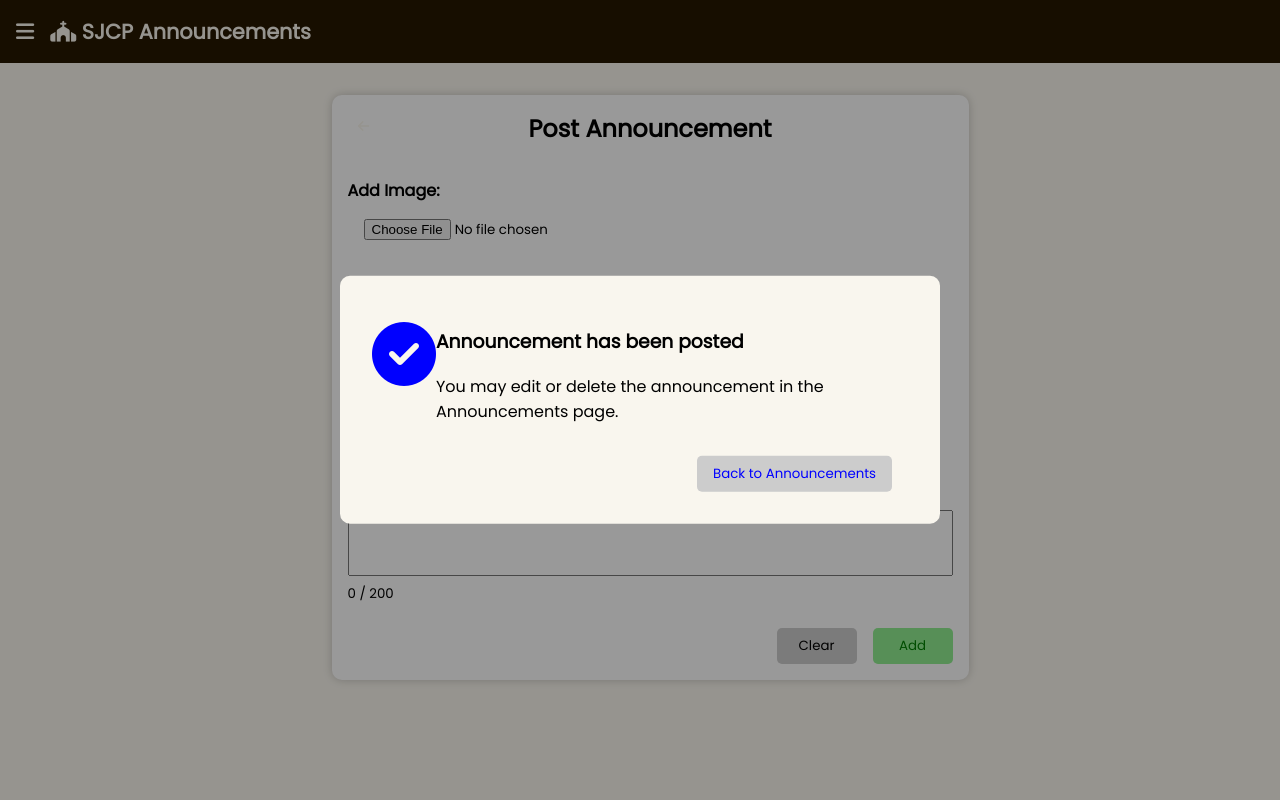
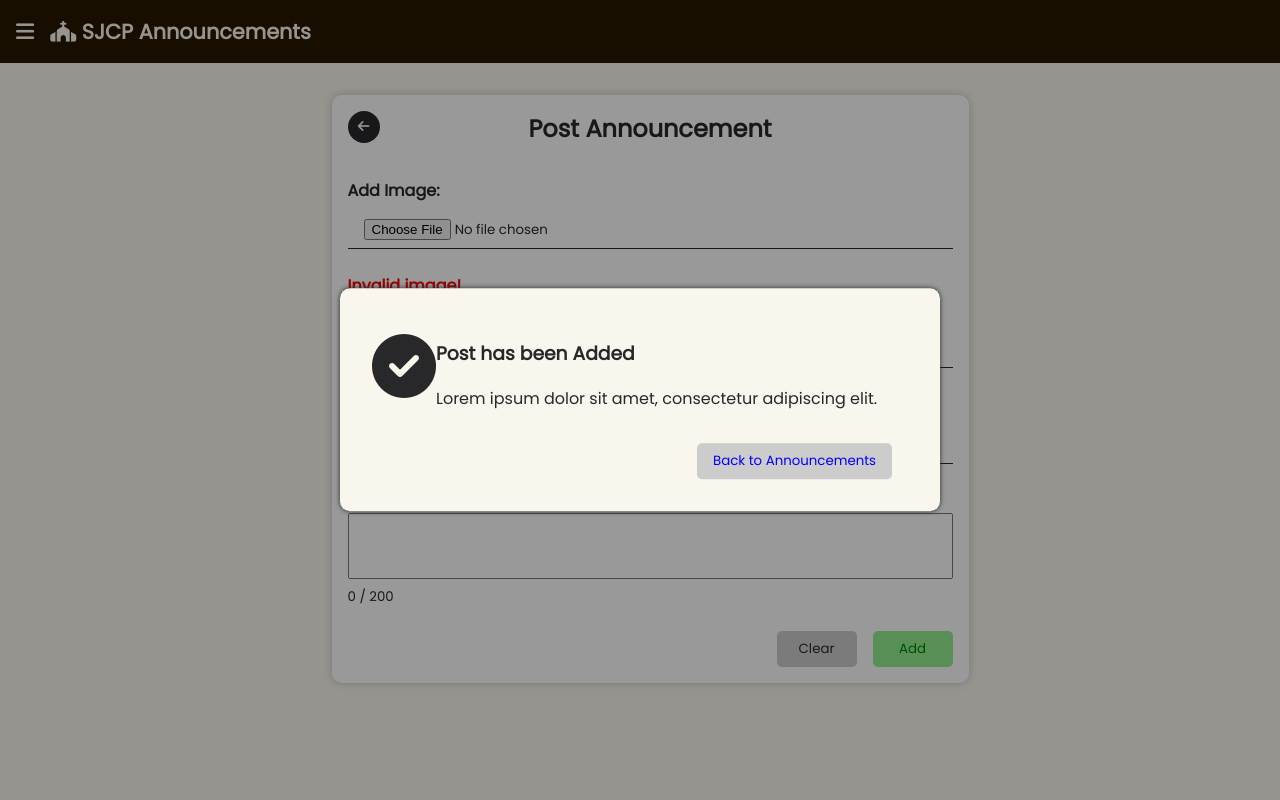
Before and after one commit to JephHodreal/SJCP, a PHP site: page /add_ANNOUNCEMENT.php in a window 1280 px wide. Run offline with PHP 8.4, Linux system fonts and the light colour scheme; a user stored in the database is signed in; some libraries are stand-ins or nearby versions.

Commit message:
announcement

```diff
--- a/add_ANNOUNCEMENT.php
+++ b/add_ANNOUNCEMENT.php
@@ -1,6 +1,7 @@
 <?php
 session_start();
 require 'dbconnect.php';
+
 ?>
 
 <!DOCTYPE html>
@@ -26,11 +27,11 @@
                 <i class="fa-solid fa-church"></i> SJCP
             </div>
             <div class="nav-items">
-                <div><i class="fa-solid fa-chart-line"></i>&nbspDashboard </div>
-                <div><i class="fa-solid fa-newspaper"></i>&nbspAnnouncements </div>
-                <div class="active-btn"><i class="fa-solid fa-file-pen"></i>&nbspRecords </div>
-                <div><i class="fa-solid fa-calendar-check"></i>&nbspAppointments </div>
-                <div><i class="fa-solid fa-arrow-right-from-bracket"></i>&nbspLog-out </div>
+                <div><i class="fa-solid fa-chart-line"></i>&nbspDashboard</div>
+                <div><i class="fa-solid fa-newspaper"></i>&nbspAnnouncements</div>
+                <div class="active-btn"><i class="fa-solid fa-file-pen"></i>&nbspRecords</div>
+                <div><i class="fa-solid fa-calendar-check"></i>&nbspAppointments</div>
+                <div><i class="fa-solid fa-arrow-right-from-bracket"></i>&nbspLog-out</div>
             </div>
         </div>
 
@@ -38,7 +39,7 @@
         <div class="main-content">
             <div class="record-heading">
                 <div class="internal-heading" onclick="openNav()" id="openNav"><i class="fa-solid fa-bars"></i></div>
-                <div class="internal-heading"><span id="sjcp"><i class="fa-solid fa-church"></i>&nbspSJCP </span> Announcements</div>
+                <div class="internal-heading"><span id="sjcp"><i class="fa-solid fa-church"></i>&nbspSJCP</span> Announcements</div>
             </div>
             <div class="form-wrapper">
                 <div class="form-card">
@@ -52,8 +53,8 @@
                                     <i class="fa-solid fa-circle-exclamation"></i>
                                 </div>
                                 <div class="headertext-box">
-                                    <h3>Are you sure you want to discard changes?</h3>
-                                    <p>Discarding will not post the current announcment you are making and will not save any changes.</p>
+                                    <h3>Discard changes?</h3>
+                                    <p>Discarding will not post the current announcment you are making and will not save any changes</p>
                                 </div>
                             </div>
                             <div class="form-btnarea">
@@ -94,7 +95,7 @@
                                         <i class="fa-solid fa-circle-exclamation"></i>
                                     </div>
                                     <div class="headertext-box">
-                                        <h3>Are you sure you want to post the announcement?</h3>
+                                        <h3>Post Announcement?</h3>
                                         <p>Clients of SJCP will be able to view posted announcements in their feed.</p>
                                     </div>
                                 </div>
@@ -113,8 +114,8 @@
                                         <i class="fas fa-check-circle"></i>
                                     </div>
                                     <div class="headertext-box">
-                                        <h3>Announcement has been posted</h3>
-                                        <p>You may edit or delete the announcement in the Announcements page.</p>
+                                        <h3>Post has been Added</h3>
+                                        <p>Lorem ipsum dolor sit amet, consectetur adipiscing elit.</p>
                                     </div>
                                 </div>
                                 <div class="form-btnarea">
--- a/styleADD.css
+++ b/styleADD.css
@@ -4,10 +4,10 @@
 @import url('https://fonts.googleapis.com/css2?family=Poppins&display=swap');
 :root {
     --brown: #261700;
-    --pink: #efe0bb;
-    --grey: #dddddd
+    --pink: #F7E4D7;
     --black : #28282B;
     --white: #F9F6EE;
+    --grey: #696969;
     --btnRed: #FFCCCB;
     --btnGreen: #90EE90;
     --lightergrey: #cccccc;
```
